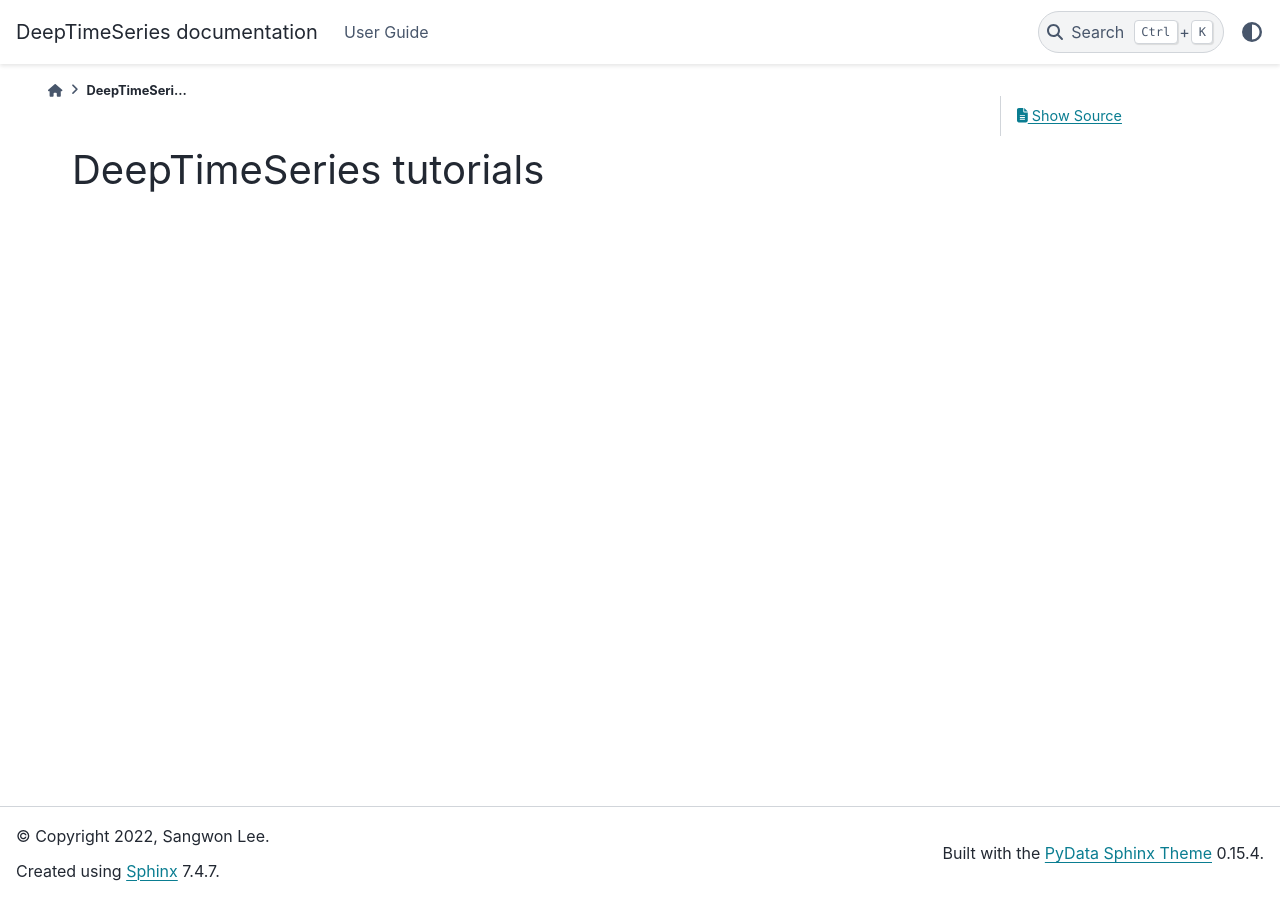
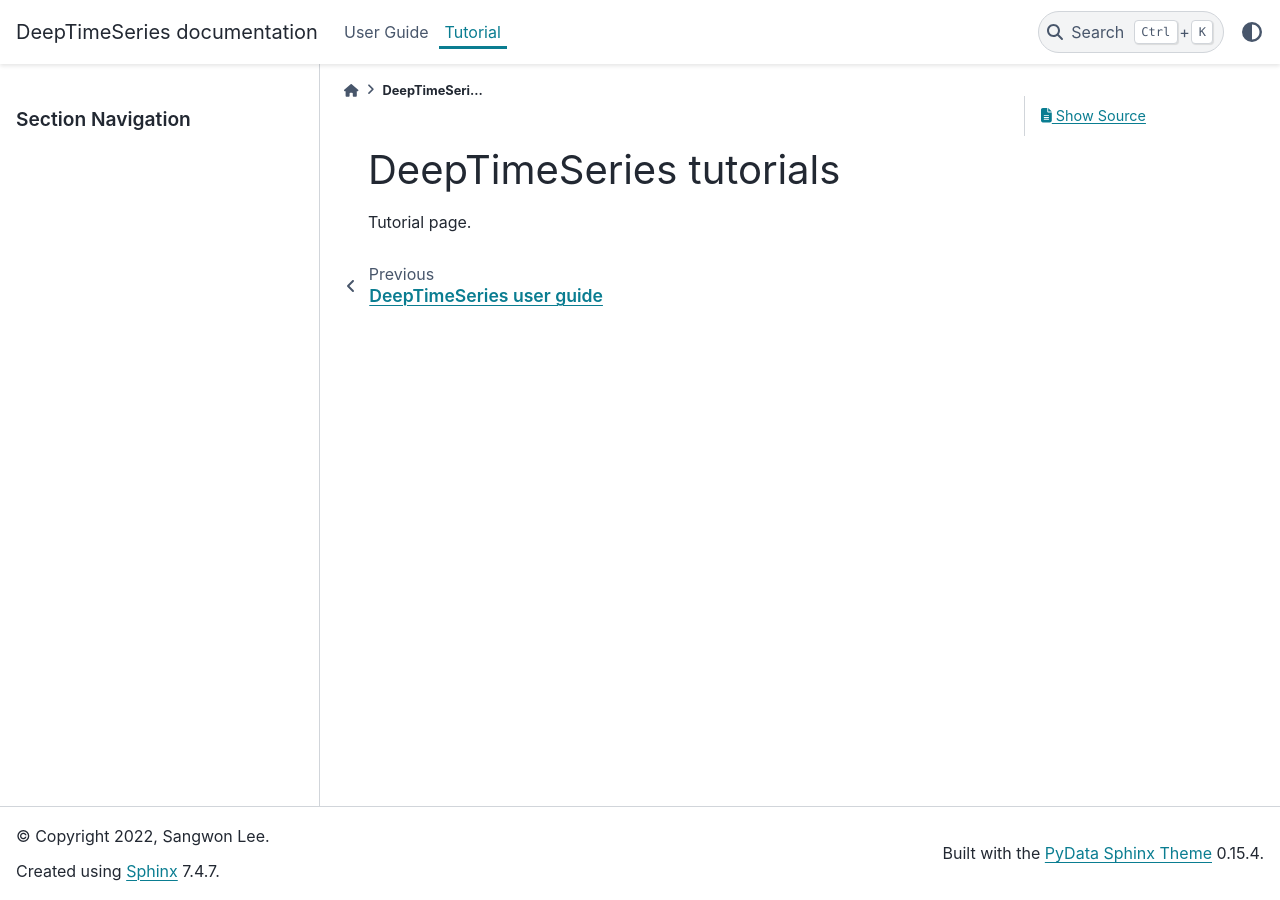
Before and after one commit to BET-lab/DeepTimeSeries, a Sphinx documentation site: the page built from doc/source/tutorials/index.rst, in a window 1280 px wide. Built offline with Sphinx 7.4.7 and the PyData theme 0.15.4, drawn with Linux system fonts in a browser that asks for light colours; pages that are not in the unit, such as notebooks, are missing from menus.

Commit message:
update doc

```diff
--- a/doc/source/index.rst
+++ b/doc/source/index.rst
@@ -5,5 +5,5 @@ DeepTimeSeries documentation
    :hidden:
 
    User Guide <user_guide/index>
-   Tutorial <tutorial/index>
+   Tutorial <tutorials/index>
    API Reference <_autosummary/deep_time_series>
--- a/doc/source/tutorials/index.rst
+++ b/doc/source/tutorials/index.rst
@@ -1,2 +1,4 @@
 DeepTimeSeries tutorials
 ========================
+
+Tutorial page.
--- a/doc/source/user_guide/index.rst
+++ b/doc/source/user_guide/index.rst
@@ -1,2 +1,4 @@
 DeepTimeSeries user guide
 =========================
+
+User guide page.
```
